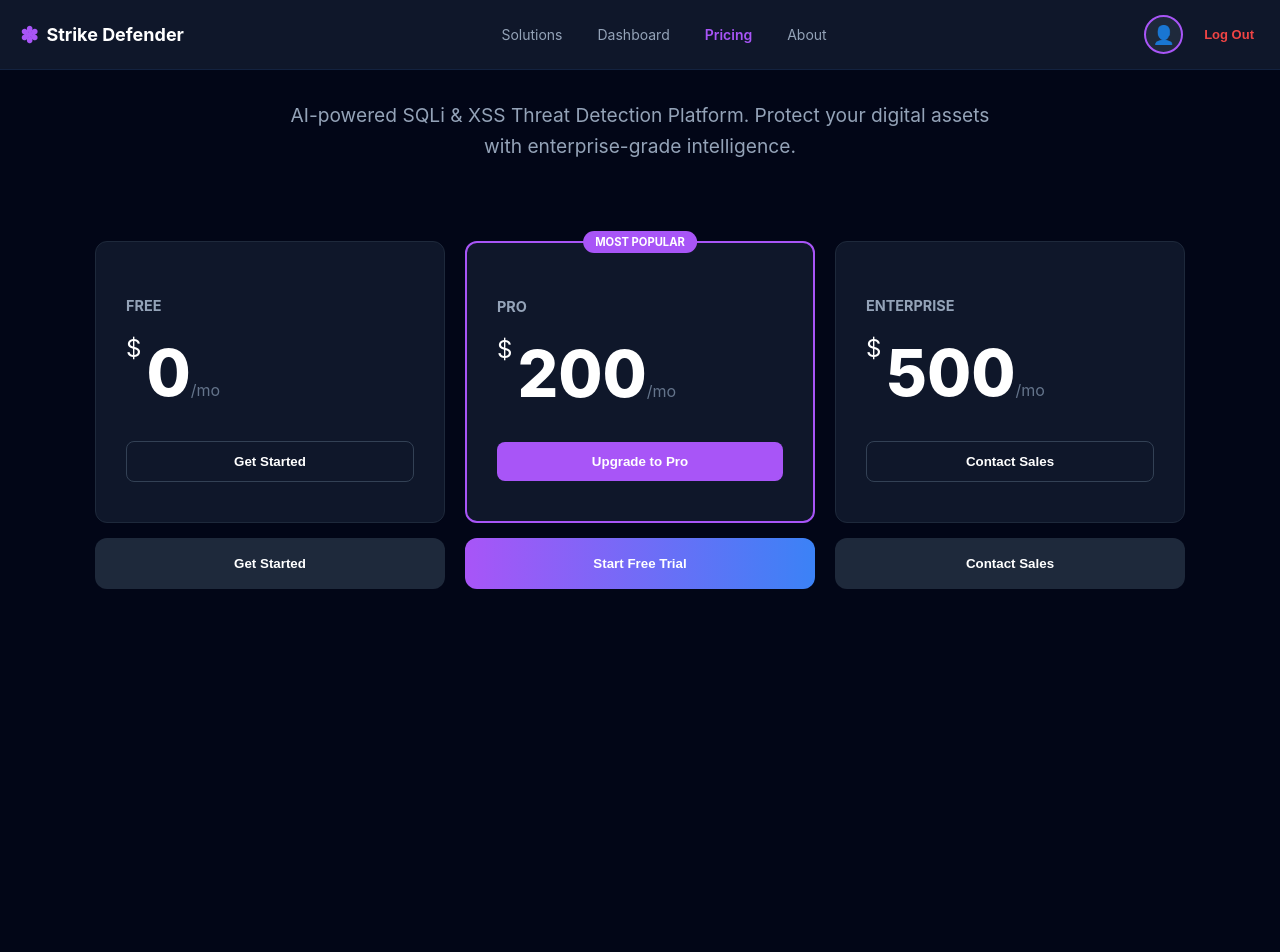
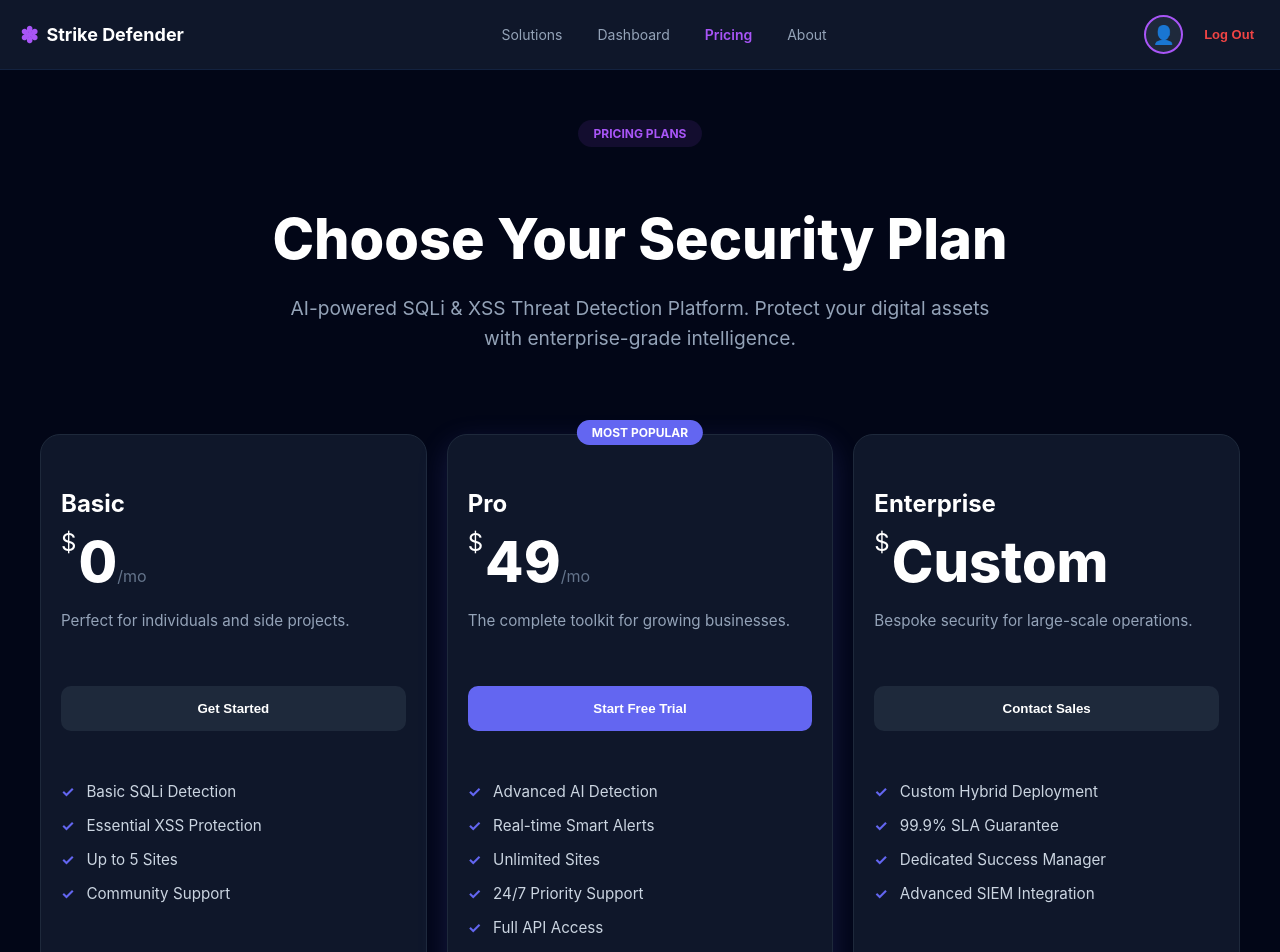
Before and after one commit to ahmed212004/Graduation, a React (Create React App) app: page /plans in a window 1280 px wide. Shown: the top 952 px of the page. Built offline with nearby package versions, Linux system fonts and the light colour scheme; no server answers; sample sign-in values are in the browser's storage.

Commit message:
Update Plans

```diff
--- a/src/Pages/CheckoutPage.jsx
+++ b/src/Pages/CheckoutPage.jsx
@@ -2,8 +2,7 @@ import React, { useState } from "react";
 import { useLocation, useNavigate } from "react-router-dom";
 import api from "../services/api";
 import Navbar from "../components/Navbar";
-import "../style/Auth.css"; // بنستخدم نفس الستايل الموحد للمشروع
-//import { color } from "framer-motion";
+import "../style/Auth.css";
 
 export default function CheckoutPage() {
   const location = useLocation();
@@ -11,7 +10,6 @@ export default function CheckoutPage() {
   const { plan } = location.state || {};
   const [submitting, setSubmitting] = useState(false);
 
-  // حماية الصفحة
   if (!plan) {
     return (
       <div className="admin-loading" style={{ color: "white", textAlign: "center", marginTop: "100px" }}>
@@ -21,12 +19,11 @@ export default function CheckoutPage() {
     );
   }
 
-  // 🔥 Mapping UUID → Int ID (الحل الذكي بتاعك)
   const getPlanIntId = (planId) => {
     const map = {
-      "2eb2af12-aa97-4af5-9770-7b91a592b90f": 1, // Free
-      "077d727a-5827-43d6-b836-6297614625b8": 2, // Pro
-      "ee73cf71-95dd-47ae-92d3-49f6281d6bca": 3  // Enterprise
+      "2eb2af12-aa97-4af5-9770-7b91a592b90f": 1,
+      "077d727a-5827-43d6-b836-6297614625b8": 2,
+      "ee73cf71-95dd-47ae-92d3-49f6281d6bca": 3
     };
     return map[planId] || 1;
   };
@@ -35,12 +32,13 @@ export default function CheckoutPage() {
     e.preventDefault();
     setSubmitting(true);
 
+    // بناءً على صورة الـ Swagger: الأسماء لازم تكون lowercase (obj, order)
     const paymentPayload = {
-      Obj: {
+      obj: {
         id: Math.floor(Math.random() * 1000000),
         success: true,
         amount_Cents: Number(plan.price) * 100,
-        Order: {
+        order: {
           id: getPlanIntId(plan.id)
         }
       }
@@ -59,88 +57,117 @@ export default function CheckoutPage() {
         navigate("/dashboard");
       }
     } catch (err) {
-      console.error("❌ Validation Error:", err.response?.data);
-      alert("Payment failed. Please check your data.");
+      console.error("❌ Payment Error:", err.response?.data);
+      alert("Payment failed. Check your connection or data.");
     } finally {
       setSubmitting(false);
     }
   };
 
   return (
-    <div className="auth-container">
+    <div className="auth-page-wrapper" style={{ background: "#020617", minHeight: "100vh" }}>
       <Navbar />
 
-      <div className="auth-card" style={{ maxWidth: "500px", marginTop: "80px" }}>
-        <div className="auth-header" style={{color:"#c6bfcd"}}>
-          <h2 className="auth-title">Secure Checkout</h2>
-          <p className="auth-subtitle" >
+      <div className="auth-container" style={{ paddingTop: "60px" }}>
+        <div className="auth-card" style={{ maxWidth: "650px", background: "#0f172a", border: "1px solid #1e293b" }}>
+
+          <div className="auth-header" style={{ marginBottom: "30px" }}>
+            <h2 className="auth-title" style={{ fontSize: "1.8rem", color: "#fff" }}>Secure Checkout</h2>
+            <p className="auth-subtitle" style={{ color: "#94a3b8" }}>
               Finalize your <span style={{ color: "#a855f7", fontWeight: "bold" }}>{plan.name}</span> plan activation
             </p>
           </div>
 
-        {/* ملخص الفاتورة بشكل شيك */}
+          {/* بوكس ملخص السعر - مطابق للصورة */}
           <div style={{
-          background: "rgba(255, 255, 255, 0.05)",
-          padding: "20px",
+            background: "rgba(15, 23, 42, 0.5)",
+            padding: "25px",
             borderRadius: "12px",
-          marginBottom: "25px",
-          border: "1px solid rgba(255, 255, 255, 0.2)"
+            marginBottom: "30px",
+            border: "1px solid #1e293b"
           }}>
-          <div style={{ display: "flex", justifyContent: "space-between", marginBottom: "10px", color: "#94a3b8" }}>
-            <span>Plan Price</span>
-            <span>${plan.price}.00</span>
+            <div style={{ display: "flex", justifyContent: "space-between", marginBottom: "15px", color: "#94a3b8" }}>
+              <span style={{ fontSize: "1.1rem" }}>Plan Price</span>
+              <span style={{ color: "#fff" }}>${plan.price}.00</span>
             </div>
-          <div style={{ display: "flex", justifyContent: "space-between", color: "#fff", fontSize: "1.2rem", fontWeight: "bold", borderTop: "1px solid #334155", paddingTop: "10px" }}>
+            <div style={{
+              display: "flex",
+              justifyContent: "space-between",
+              color: "#fff",
+              fontSize: "1.4rem",
+              fontWeight: "bold",
+              borderTop: "1px solid #1e293b",
+              paddingTop: "15px"
+            }}>
               <span>Total Amount</span>
               <span style={{ color: "#a855f7" }}>${plan.price}.00</span>
             </div>
           </div>
 
           <form onSubmit={handleConfirmPayment}>
-          <div className="auth-input-group">
-            <label>Card Number</label>
+            <div className="auth-input-group" style={{ textAlign: "left" }}>
+              <label style={{ color: "#4b5563", marginBottom: "8px", display: "block" }}>Card Number</label>
               <input
                 className="auth-input"
                 placeholder="4242 4242 4242 4242"
                 required
+                style={{ background: "#020617", border: "1px solid #1e293b" }}
               />
             </div>
 
-          <div style={{ display: "flex", gap: "15px" }}>
-            <div className="auth-input-group" style={{ flex: 1 }}>
-              <label>Expiry</label>
-              <input className="auth-input" placeholder="MM/YY" required />
+            <div style={{ display: "flex", gap: "20px", marginTop: "20px" }}>
+              <div className="auth-input-group" style={{ flex: 1, textAlign: "left" }}>
+                <label style={{ color: "#4b5563", marginBottom: "8px", display: "block" }}>Expiry</label>
+                <input
+                    className="auth-input"
+                    placeholder="MM/YY"
+                    required
+                    style={{ background: "#020617", border: "1px solid #1e293b" }}
+                />
               </div>
-            <div className="auth-input-group" style={{ flex: 1 }}>
-              <label>CVC</label>
-              <input className="auth-input" type="password" placeholder="***" required />
+              <div className="auth-input-group" style={{ flex: 1, textAlign: "left" }}>
+                <label style={{ color: "#4b5563", marginBottom: "8px", display: "block" }}>CVC</label>
+                <input
+                    className="auth-input"
+                    type="password"
+                    placeholder="***"
+                    required
+                    style={{ background: "#020617", border: "1px solid #1e293b" }}
+                />
               </div>
             </div>
 
+            {/* الزرار الأزرق الكبير - مطابق للصورة */}
             <button
               type="submit"
-            className="auth-submit-btn"
               disabled={submitting}
-            style={{ marginTop: "10px" }}
+              style={{
+                marginTop: "30px",
+                width: "100%",
+                padding: "16px",
+                background: "#3b82f6", // اللون الأزرق من الصورة
+                color: "white",
+                borderRadius: "8px",
+                fontSize: "1.1rem",
+                fontWeight: "bold",
+                border: "none",
+                cursor: "pointer",
+                boxShadow: "0 4px 14px 0 rgba(59, 130, 246, 0.5)"
+              }}
             >
               {submitting ? "PROCESSING..." : `PAY $${plan.price}.00`}
             </button>
           </form>
 
-        <button
+          <div style={{ marginTop: "25px", textAlign: "center" }}>
+             <span
                 onClick={() => navigate("/plans")}
-          style={{
-            marginTop: "20px",
-            width: "100%",
-            background: "transparent",
-            border: "none",
-            color: "#64748b",
-            cursor: "pointer",
-            textDecoration: "underline"
-          }}
+                style={{ color: "#64748b", cursor: "pointer", textDecoration: "underline", fontSize: "0.9rem" }}
              >
                Go Back to Plans
-        </button>
+             </span>
+          </div>
+        </div>
       </div>
     </div>
   );
--- a/src/Pages/plans.js
+++ b/src/Pages/plans.js
@@ -2,40 +2,31 @@ import React, { useEffect, useState, useCallback } from "react";
 import { useNavigate } from "react-router-dom";
 import api from "../services/api";
 import Navbar from "../components/Navbar";
-import { motion } from "framer-motion";
 import "../style/Plans.css";
 
 export default function PlansPage() {
-  const [plans, setPlans] = useState([]);
-  const [loading, setLoading] = useState(true);
   const navigate = useNavigate();
 
-  // البيانات مطابقة تماماً للصورة اللي بعتها
   const fallbackPlans = [
-    { id: "2eb2af12-aa97-4af5-9770-7b91a592b90f", name: "FREE", price: "0", description: "Perfect for individuals and side projects." },
-    { id: "077d727a-5827-43d6-b836-6297614625b8", name: "PRO", price: "200", description: "The complete toolkit for growing businesses." },
-    { id: "ee73cf71-95dd-47ae-92d3-49f6281d6bca", name: "ENTERPRISE", price: "500", description: "Bespoke security for large-scale operations." }
+    {
+      id: "2eb2af12-aa97-4af5-9770-7b91a592b90f",
+      name: "Basic", price: "0",
+      description: "Perfect for individuals and side projects.",
+      features: ["Basic SQLi Detection", "Essential XSS Protection", "Up to 5 Sites", "Community Support"]
+    },
+    {
+      id: "077d727a-5827-43d6-b836-6297614625b8",
+      name: "Pro", price: "49",
+      description: "The complete toolkit for growing businesses.",
+      features: ["Advanced AI Detection", "Real-time Smart Alerts", "Unlimited Sites", "24/7 Priority Support", "Full API Access"]
+    },
+    {
+      id: "ee73cf71-95dd-47ae-92d3-49f6281d6bca",
+      name: "Enterprise", price: "Custom",
+      description: "Bespoke security for large-scale operations.",
+      features: ["Custom Hybrid Deployment", "99.9% SLA Guarantee", "Dedicated Success Manager", "Advanced SIEM Integration"]
+    }
   ];
-
-  const fetchPlans = useCallback(async () => {
-    try {
-      setLoading(true);
-      const res = await api.get("/api/Plans/Get_Plans");
-      if (res.data && res.data.length > 0) {
-        setPlans(res.data);
-      } else {
-        setPlans(fallbackPlans);
-      }
-    } catch (err) {
-      setPlans(fallbackPlans);
-    } finally {
-      setLoading(false);
-    }
-  }, []);
-
-  useEffect(() => {
-    fetchPlans();
-  }, [fetchPlans]);
 
   const goToCheckout = (plan) => {
     navigate("/checkout", { state: { plan } });
@@ -46,47 +37,63 @@ export default function PlansPage() {
       <Navbar />
       <div className="plans-container">
         <header className="plans-header">
+          <div className="pricing-badge">PRICING PLANS</div>
+          <h1 className="plans-main-title">Choose Your Security Plan</h1>
           <p className="plans-subtitle">
             AI-powered SQLi & XSS Threat Detection Platform. Protect your digital assets <br />
             with enterprise-grade intelligence.
           </p>
         </header>
 
-        {loading ? (
-          <div className="admin-loading"><h2>INITIALIZING SYSTEM...</h2></div>
-        ) : (
-          <div className="plans-main-grid">
-            {plans.map((plan, index) => (
-              <div key={plan.id} className="plan-column">
-                {/* الكارت الداخلي */}
-                <div className={`plan-inner-card ${index === 1 ? "pro-highlight" : ""}`}>
-                  {index === 1 && <span className="most-popular-tag">MOST POPULAR</span>}
-                  <h3 className="plan-type">{plan.name}</h3>
-                  <div className="plan-price-container">
-                    <span className="currency">$</span>
-                    <span className="price-value">{plan.price}</span>
-                    <span className="duration">/mo</span>
-                  </div>
+        <div className="plans-main-grid">
+          {fallbackPlans.map((plan, index) => (
+            <div key={plan.id} className={`plan-card ${index === 1 ? "pro-card" : ""}`}>
+              {index === 1 && <div className="most-popular-badge">MOST POPULAR</div>}
 
-                  <button
-                    className={`inner-action-btn ${index === 1 ? "pro-btn" : ""}`}
-                    onClick={() => goToCheckout(plan)}
-                  >
-                    {index === 0 ? "Get Started" : index === 1 ? "Upgrade to Pro" : "Contact Sales"}
-                  </button>
-                </div>
+              <h3 className="plan-name">{plan.name}</h3>
+              <div className="plan-price">
+                <span className="price-symbol">$</span>
+                <span className="price-amount">{plan.price}</span>
+                {plan.price !== "Custom" && <span className="price-period">/mo</span>}
+              </div>
+              <p className="plan-desc">{plan.description}</p>
 
-                {/* الزرار الخارجي اللي تحت الكارت */}
-                <button
-                  className={`outer-main-btn ${index === 1 ? "pro-gradient-btn" : ""}`}
-                  onClick={() => goToCheckout(plan)}
-                >
-                   {index === 0 ? "Get Started" : index === 1 ? "Start Free Trial" : "Contact Sales"}
-                </button>
-              </div>
-            ))}
+              <button className="plan-btn-primary" onClick={() => goToCheckout(plan)}>
+                {index === 1 ? "Start Free Trial" : index === 2 ? "Contact Sales" : "Get Started"}
+              </button>
+
+              <ul className="plan-features">
+                {plan.features.map((feat, i) => (
+                  <li key={i}>
+                    <span className="check-icon">✓</span> {feat}
+                  </li>
+                ))}
+              </ul>
+            </div>
+          ))}
+        </div>
+
+        <section className="faq-section">
+          <h2 className="faq-title">Frequently Asked Questions</h2>
+          <div className="faq-grid">
+            <div className="faq-item">
+              <h4>Can I switch plans later?</h4>
+              <p>Yes, you can upgrade or downgrade your plan at any time from your dashboard settings.</p>
+            </div>
+            <div className="faq-item">
+              <h4>Is there a free trial for Pro?</h4>
+              <p>Absolutely. We offer a 14-day free trial for the Pro plan with no credit card required.</p>
+            </div>
+            <div className="faq-item">
+              <h4>Do you offer educational discounts?</h4>
+              <p>Yes, we support students and non-profits with a 50% discount on all our plans.</p>
+            </div>
+            <div className="faq-item">
+              <h4>How secure is my data?</h4>
+              <p>Data security is our priority. We use industry-standard encryption and never store raw traffic logs.</p>
+            </div>
           </div>
-        )}
+        </section>
       </div>
     </div>
   );
--- a/src/style/Plans.css
+++ b/src/style/Plans.css
@@ -228,3 +228,180 @@
     opacity: 0.9;
     transform: translateY(-2px);
 }
+
+
+/* الألوان والخطوط العامة */
+.plans-page-wrapper {
+    background-color: #020617; /* لون الخلفية الغامق من الصورة */
+    color: white;
+    min-height: 100vh;
+    padding-top: 100px;
+    font-family: 'Inter', sans-serif;
+}
+
+.plans-container {
+    max-width: 1200px;
+    margin: 0 auto;
+    padding: 20px;
+    text-align: center;
+}
+
+/* Header Section */
+.pricing-badge {
+    background: rgba(168, 85, 247, 0.1);
+    color: #a855f7;
+    padding: 6px 16px;
+    border-radius: 20px;
+    font-size: 0.75rem;
+    font-weight: bold;
+    display: inline-block;
+    margin-bottom: 20px;
+}
+
+.plans-main-title {
+    font-size: 3.5rem;
+    font-weight: 800;
+    margin-bottom: 20px;
+}
+
+.plans-subtitle {
+    color: #94a3b8;
+    line-height: 1.6;
+    margin-bottom: 60px;
+}
+
+/* التنسيق الأساسي للكروت - Flexbox */
+.plans-main-grid {
+    display: flex;
+    justify-content: center;
+    align-items: stretch;
+    gap: 30px; /* المسافة بين الكروت */
+    margin-bottom: 100px;
+}
+
+.plan-card {
+    background: #0f172a; /* لون الكارت الداخلي */
+    border: 1px solid #1e293b;
+    border-radius: 20px;
+    padding: 40px 30px;
+    width: 380px;
+    text-align: left;
+    position: relative;
+    transition: transform 0.3s ease;
+}
+
+/* تمييز خطة Pro */
+.pro-card {
+    border: 2px solid #6366f1; /* حدود زرقاء بنفسجية */
+    box-shadow: 0 10px 30px rgba(99, 102, 241, 0.2);
+}
+
+.most-popular-badge {
+    background: #6366f1;
+    color: white;
+    padding: 5px 15px;
+    border-radius: 20px;
+    font-size: 0.75rem;
+    font-weight: bold;
+    position: absolute;
+    top: -15px;
+    left: 50%;
+    transform: translateX(-50%);
+}
+
+/* نصوص الكارت */
+.plan-name { font-size: 1.5rem; margin-bottom: 10px; }
+.plan-price { margin-bottom: 15px; }
+.price-symbol { font-size: 1.5rem; vertical-align: top; margin-right: 2px; }
+.price-amount { font-size: 3.5rem; font-weight: 800; }
+.price-period { color: #64748b; font-size: 1rem; }
+
+.plan-desc { color: #94a3b8; font-size: 0.95rem; margin-bottom: 30px; height: 45px; }
+
+/* الأزرار */
+.plan-btn-primary {
+    width: 100%;
+    padding: 15px;
+    border-radius: 10px;
+    border: none;
+    background: #1e293b;
+    color: white;
+    font-weight: bold;
+    cursor: pointer;
+    margin-bottom: 35px;
+    transition: background 0.3s;
+}
+
+.pro-card .plan-btn-primary {
+    background: #6366f1; /* زرار Pro الملون */
+}
+
+/* القائمة (Features) */
+.plan-features {
+    list-style: none;
+    padding: 0;
+}
+
+.plan-features li {
+    display: flex;
+    align-items: center;
+    margin-bottom: 15px;
+    color: #cbd5e1;
+    font-size: 0.95rem;
+}
+
+.check-icon {
+    color: #6366f1;
+    margin-right: 12px;
+    font-weight: bold;
+}
+
+/* FAQ Section */
+.faq-section { margin-top: 100px; text-align: left; }
+.faq-title { text-align: center; margin-bottom: 60px; font-size: 2.5rem; }
+.faq-grid {
+    display: grid;
+    grid-template-columns: 1fr 1fr;
+    gap: 40px 60px;
+}
+.faq-item h4 { color: white; margin-bottom: 12px; font-size: 1.1rem; }
+.faq-item p { color: #94a3b8; line-height: 1.6; }
+
+
+/* الحاوية الأساسية للخطط */
+.plans-main-grid {
+    display: flex !important; /* التأكيد على استخدام flex */
+    flex-direction: row !important; /* إجبار العناصر تكون في صف واحد */
+    justify-content: center; /* تجميعهم في المنتصف */
+    align-items: stretch; /* توحيد طول الكروت */
+    gap: 20px; /* المسافة بين الكروت */
+    width: 100%; /* تأكد إنها واخدة عرض الشاشة */
+    max-width: 1200px; /* أقصى عرض للمجموعة */
+    margin: 0 auto; /* سنترة المجموعة كلها */
+    flex-wrap: nowrap; /* 🔥 التعديل السحري: يمنعهم ينزلوا تحت بعض مهما حصل */
+}
+
+/* تعديل عرض الكارت نفسه */
+.plan-card {
+    background: #0f172a;
+    border: 1px solid #1e293b;
+    border-radius: 20px;
+    padding: 30px 20px;
+    /* بدل width ثابت، بنستخدم flex-basis عشان يتوزعوا صح */
+    flex: 1;
+    min-width: 300px; /* أقل عرض للكارت عشان ميبقاش رفيع اوي */
+    max-width: 380px; /* أقصى عرض للكارت */
+    text-align: left;
+    position: relative;
+}
+
+/* لو الشاشة صغيرة (موبايل) خليهم ينزلوا تحت بعض */
+@media (max-width: 992px) {
+    .plans-main-grid {
+        flex-wrap: wrap; /* يسمح بالنزول في الموبايل بس */
+    }
+    .plan-card {
+        flex: none;
+        width: 100%; /* الكارت ياخد العرض كله في الموبايل */
+    }
+}
```
Lines whose indentation alone changed are shown as unchanged.
